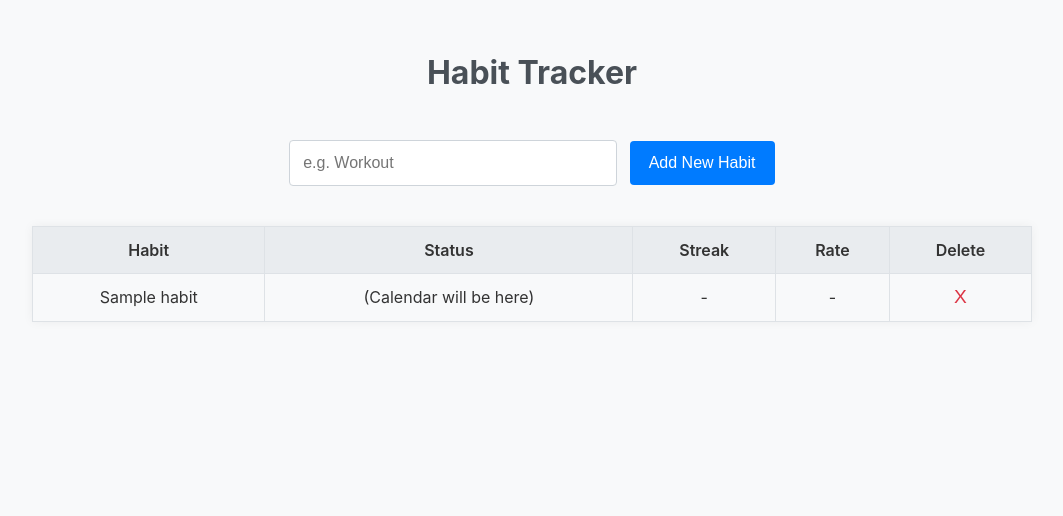
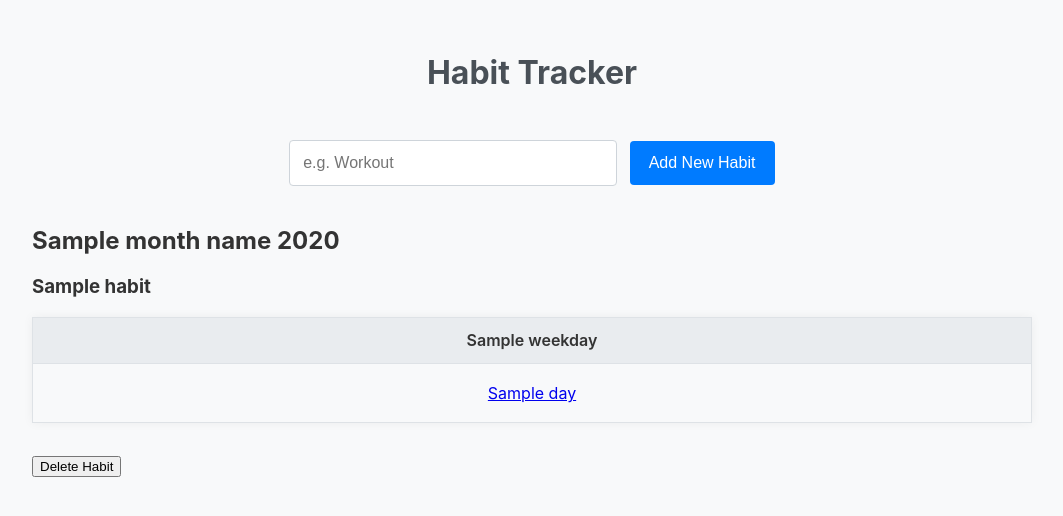
Before and after one commit to rikuto-mikado/python_practice, a Flask app: template diary_site/templates/index.html in a window 1280 px wide. Shown: the top 516 px of the page, without its empty margins (108-1171 px from the left). Run offline with Flask 3, Linux system fonts and the light colour scheme; tables that the repository leaves empty hold one stand-in row (values such as "Sample post"); the template is opened without the code that fills it: values that come from a table or form of the project are taken from there, most other values are stand-ins (such as "Sample title", 1, 10 or a date in 2020).

Commit message:
fix some code

```diff
--- a/habit_tracker_site/app.py
+++ b/habit_tracker_site/app.py
@@ -70,6 +70,7 @@ def index():
         habits=habits,
         calendar_data=cal,
         year=year,
+        month=month,
         month_name=calendar.month_name[month],
         weekdays=["Mon", "Tue", "Wed", "Thu", "Fri", "Sat", "Sun"],
         completions_by_habit=completions_by_habit,
@@ -88,5 +89,23 @@ def delete_habit(habit_id):
     return redirect(url_for("index"))
 
 
+@app.route("/toggle/<int:habit_id>/<int:year>/<int:month>/<int:day>", methods=["GET"])
+def toggle_completion(habit_id, year, month, day):
+    completion_date = date(year, month, day)
+
+    completion = Completion.query.filter_by(
+        habit_id=habit_id, date=completion_date
+    ).first()
+
+    if completion:
+        db.session.delete(completion)
+    else:
+        new_completion = Completion(habit_id=habit_id, date=completion_date)
+        db.session.add(new_completion)
+
+    db.session.commit()
+    return redirect(url_for("index"))
+
+
 if __name__ == "__main__":
     app.run(debug=True)
--- a/habit_tracker_site/static/style.css
+++ b/habit_tracker_site/static/style.css
@@ -77,11 +77,13 @@ td a:hover {
 }
 
 td.completed {
+    background-color: #28a745;
+    color: white;
     font-weight: bold;
 }
 
 td.completed a {
-    color: #155724;
+    color: white;
 }
 
 td form {
--- a/habit_tracker_site/templates/index.html
+++ b/habit_tracker_site/templates/index.html
@@ -17,35 +17,44 @@
     </div>
 
     {% if habits %}
+    <h2>{{ month_name }} {{ year }}</h2>
 
+    {% for habit in habits %}
+    <div class="habit-container">
+        <h3>{{ habit.name }}</h3>
         <table>
             <thead>
                 <tr>
-                <th>Habit</th>
-                <th>Status</th>
-                <th>Streak</th>
-                <th>Rate</th>
-                <th>Delete</th>
+                    {% for day_name in weekdays %}
+                        <th>{{ day_name }}</th>
+                    {% endfor %}
                 </tr>
             </thead>
             <tbody>
-
-            {% for habit in habits %}
+                {% for week in calendar_data %}
                 <tr>
-                <td>{{ habit.name }}</td>
-
-                <td>(Calendar will be here)</td>
-                <td>-</td>
-                <td>-</td>
-                <td>
-                    <form action="{{ url_for('delete_habit', habit_id=habit.id) }}" method="post" onsubmit="return confirm('Are you sure you want to delete this habit?');">
-                        <button type="submit">X</button>
-                    </form>
+                    {% for day in week %}
+                        {% if day != 0 %}
+                            {% set is_completed = day in completions_by_habit[habit.id] %}
+                            <td class="{{ 'completed' if is_completed else '' }}">
+                                <a href="{{ url_for('toggle_completion', habit_id=habit.id, year=year, month=month, day=day) }}">
+                                    {{ day }}
+                                </a>
                             </td>
+                        {% else %}
+                            <td class="empty"></td>
+                        {% endif %}
+                    {% endfor %}
                 </tr>
                 {% endfor %}
             </tbody>
         </table>
+        <form action="{{ url_for('delete_habit', habit_id=habit.id) }}" method="post" onsubmit="return confirm('Are you sure you want to delete this habit?');">
+            <button type="submit" class="delete-btn">Delete Habit</button>
+        </form>
+    </div>
+    {% endfor %}
+
     {% else %}
         <p>No habits yet. Add one to get started!</p>
     {% endif %}
```
Also changed, not shown: habit_tracker_site/README.md (added), habit_tracker_site/templates/base.html (deleted). Lines whose indentation alone changed are shown as unchanged.
